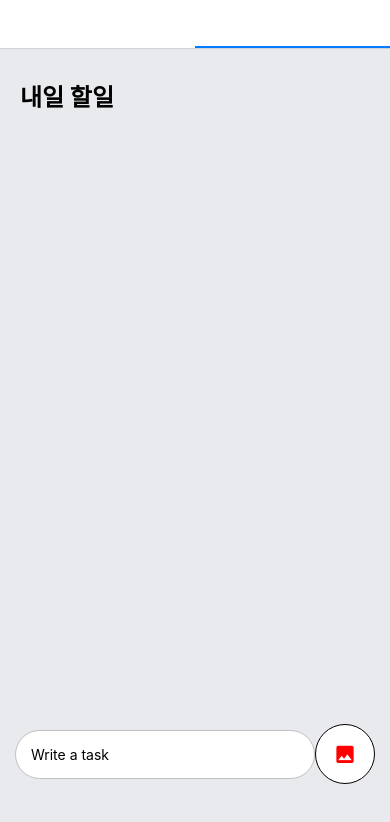
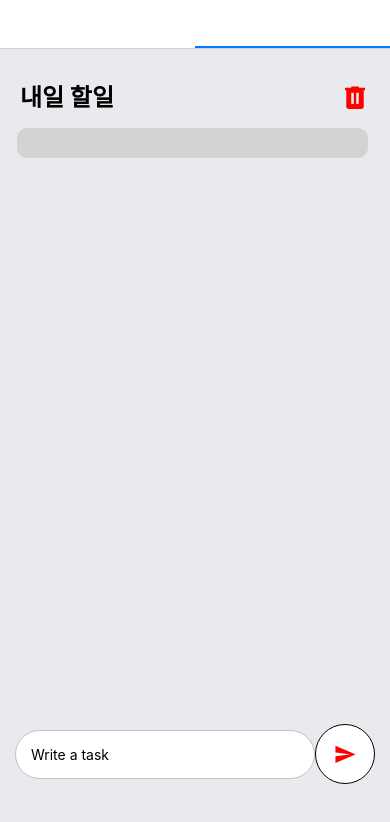
Before and after one commit to rhj7513/Mobile_Project_Final_Exam, a React Native app: screen /Tomorrow in a window 390 px wide. Shown: the top 822 px of the page. Built offline with nearby package versions, Linux system fonts and the light colour scheme.

Commit message:
Tomorrow update
Tomorrow 할일 추가하면 그에 맞는 status바 상태 변경 가능하게 추가해줌

```diff
--- a/Pages/Tomorrow.js
+++ b/Pages/Tomorrow.js
@@ -1,5 +1,5 @@
 import React, {useState} from 'react';
-import { KeyboardAvoidingView, StyleSheet, View, Text, TouchableOpacity, Platform, TextInput } from 'react-native';
+import { KeyboardAvoidingView, StyleSheet, View, Text, TouchableOpacity, Platform, TextInput, ScrollView } from 'react-native';
 import Icon from '@expo/vector-icons/MaterialCommunityIcons';
 
 //항목 보이는 컴포넌트
@@ -10,25 +10,10 @@ export default function Tomorrow (){
     const [task, setTask] = useState();
     //Item으로 들어갈 task들
     const [taskItems, setTaskItems] = useState([]);
+    //stautsbar
+    const [completedCount, setCompletedCount] = useState(0); // 체크된 항목 개수 상태
 
-    // 할일 다 하고 목록 눌렀을 때 항목 자체를 삭제하고 싶으면 주석 코드 살리고 밑에 코드 죽여요
-    // //누르면 할일 적용
-    // const handleAddTask = () => {
-    //     // Keyboard.dismiss();
-    //     console.log("눌림?", task);
-    //     setTaskItems([...taskItems, task])
-    //     setTask(null);
-    // }
 
-    // //할일 다 했을 때 상태
-    // const completeTask = (index) =>{
-    //     let itemsCopy = [...taskItems];
-    //     itemsCopy.splice(index, 1);
-    //     setTaskItems(itemsCopy);
-
-    // }
-
-    //항목 눌렀을 때 항목 안 없어지고 체크표시 여부로만 판단하고 싶으면 이 코드 살려요
     //누르면 할일 적용
     const handleAddTask = () => {
       if (task) {
@@ -41,40 +26,34 @@ export default function Tomorrow (){
       let itemsCopy = [...taskItems];
       itemsCopy[index].completed = !itemsCopy[index].completed; // 토글
       setTaskItems(itemsCopy);
+      // 체크된 항목 개수 업데이트
+      const completedTasks = itemsCopy.filter((item) => item.completed);
+      setCompletedCount(completedTasks.length);
     }
 
-    //아이콘 이미지일 때는 else
-    const handleIconPress = () => {
-      if (task) {
-        handleAddTask();
-      } else {
-        // 다른 함수 실행
-        // 예시: handleImageTask();
-        console.log("나 눌려요")
+    //모든 항목을 삭제할 때
+    const removeAllTasks = () => {
+      setTaskItems([]);
+      setCompletedCount(0); // 모든 항목 삭제 시 체크된 항목 개수 초기화
     }
-    };
 
-
+    // 상태 표시줄 게이지 계산
+    const statusBarWidth = taskItems.length > 0 ? (completedCount / taskItems.length) * 100 : 0;
 
 
   return (
     <View style={styles.container}>
         {/* 오늘 할일 */}
       <View style={styles.tasksWrapper}>
+      <View style={{ flexDirection: 'row', justifyContent: 'space-between', alignItems: 'center' }}>
           <Text style={styles.sectionTitle}>내일 할일</Text>
+          <TouchableOpacity onPress={() => removeAllTasks()} style={{marginTop:5}}>
+            <Icon name='trash-can' size={30} color={'red'} />
+          </TouchableOpacity>
+        </View>
 
+        <ScrollView>
           <View style={styles.items}>
-
-            {/* {
-                // 할일 항목 걍 없애버리고 싶으면 이 코드 살리셈!!!
-                 taskItems.map((item, index) => {
-                    return (
-                      <TouchableOpacity key={index} onPress={() => completeTask(index)}>
-                        <Task text={item} />
-                      </TouchableOpacity>
-                    );
-                  })
-            } */}
 
               {/* 할일 목록 띄우는 곳 체크여부o*/}{
               taskItems.map((item, index) => {
@@ -89,7 +68,16 @@ export default function Tomorrow (){
                   })
               }
           </View>
+        </ScrollView>
       </View>
+
+      {/* 상태 표시줄 */}
+      <View style={styles.statusBar}>
+          <View style={{ width: `${statusBarWidth}%`, height: '100%', backgroundColor: '#55bcf6', borderRadius: 10, }} />
+      </View>
+
+
+
 
     {/* 키보드 입력하는 곳 */}
       <KeyboardAvoidingView
@@ -97,10 +85,9 @@ export default function Tomorrow (){
         style={styles.writeTaskWrapper}
         >
             <TextInput style={styles.input} placeholder ={'Write a task'}  value ={task}  onChangeText={text => setTask(text)}/>
-            <TouchableOpacity onPress={() => handleIconPress()}>
+            <TouchableOpacity onPress={() => handleAddTask()}>
                 <View style={styles.addWrapper}>
-                    {/* <Text style={styles.addText}>+</Text> */}
-                    <Icon name={task ? "send" : "image"} size={23} color={'red'} />
+                    <Icon name={task ? "send" : "send"} size={23} color={'red'} />
                 </View>
             </TouchableOpacity>
 
@@ -124,7 +111,8 @@ const styles = StyleSheet.create({
         fontWeight:'bold',
       },
       items:{
-        marginTop: 30,
+        flex:1,
+        marginTop: 50,
       },
       writeTaskWrapper:{
         position:'absolute',
@@ -156,8 +144,13 @@ const styles = StyleSheet.create({
         bordercolor: '#c0c0c0',
         borderWidth: 1,
       },
-      addText:{
-
+      statusBar:{
+        height: 30,
+        backgroundColor: 'lightgray',
+        position:'absolute',
+        top:80,
+        width:'90%',
+        borderRadius: 10,
+        right:22,
       }
-
 });
```
Lines whose indentation alone changed are shown as unchanged.
